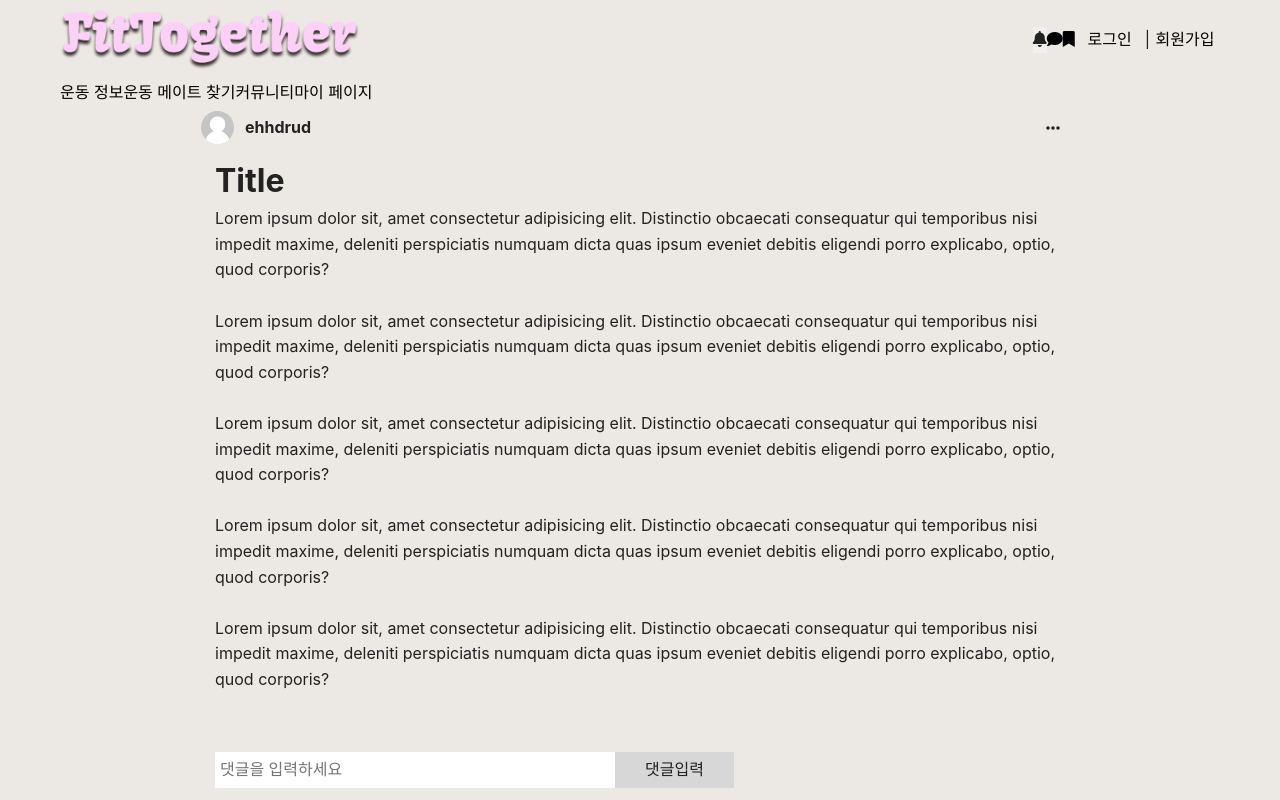
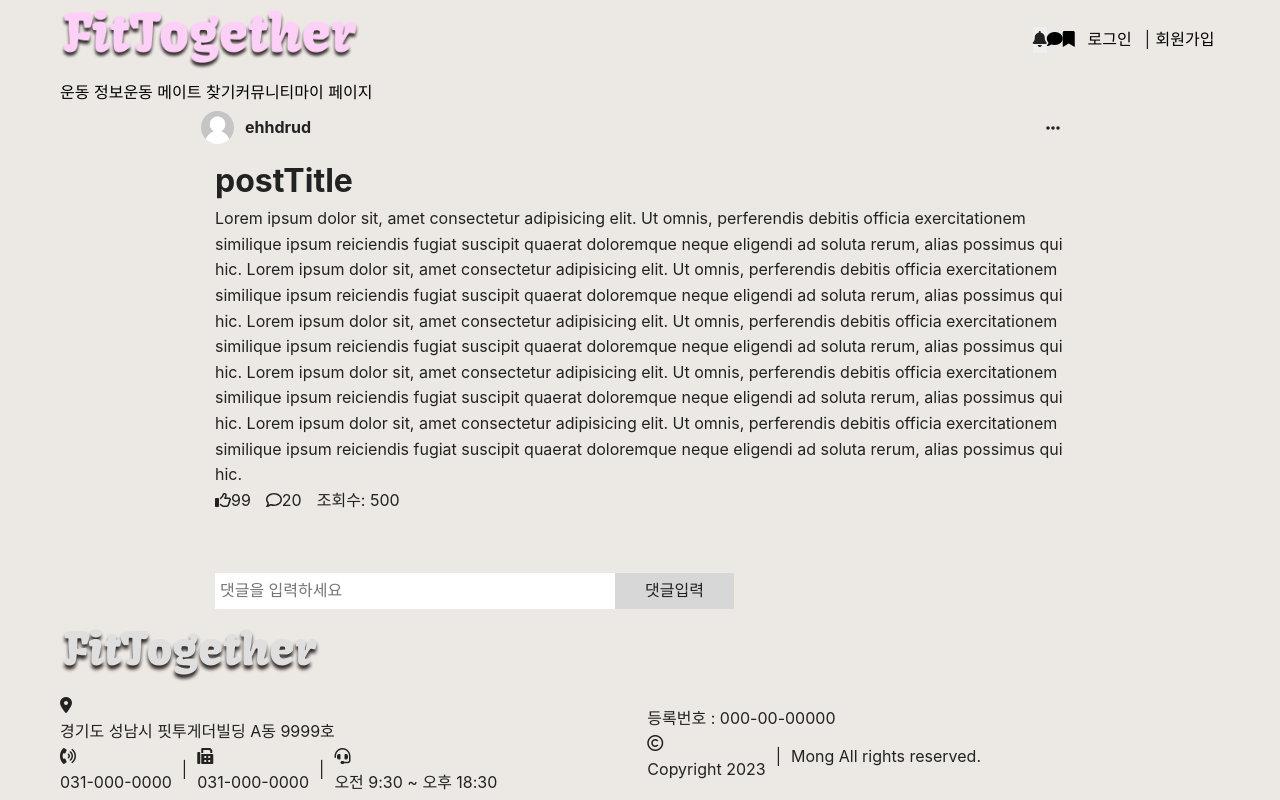
Before and after one commit to ashjang/FitTogether, a React (Vite) app in the folder web/: page /community/post in a window 1280 px wide. Shown: the top 800 px of the page. Built offline with nearby package versions, Linux system fonts and the light colour scheme.

Commit message:
feat: [feature/Community] - Quill 에디터 코드 수정, 댓글/대댓글 삭제 추가, Post 페이지 기타정보 추가 등

```diff
--- a/web/src/components/Community/PostList.tsx
+++ b/web/src/components/Community/PostList.tsx
@@ -1,7 +1,6 @@
 /** @jsxImportSource @emotion/react */
 import React, { useState } from "react";
 import { css } from "@emotion/react";
-
 import PostListItem from "../common/PostListItem";
 import styled from "@emotion/styled";
 import post_image_example from "../../assets/post_image_example.jpg";
--- a/web/src/components/CreatePost/QuillEditor.tsx
+++ b/web/src/components/CreatePost/QuillEditor.tsx
@@ -3,24 +3,43 @@ import ReactQuill from "react-quill";
 import styled from "@emotion/styled";
 import "react-quill/dist/quill.snow.css";
 
+export const formats = [
+  "header",
+  "font",
+  "size",
+  "bold",
+  "italic",
+  "underline",
+  "strike",
+  "align",
+  "blockquote",
+  "list",
+  "bullet",
+  "indent",
+  "background",
+  "color",
+  "link",
+  "image",
+  "video",
+  "width",
+];
+
 const QuillEditor = () => {
   const QuillRef = useRef<ReactQuill>();
   const [contents, setContents] = useState("");
+  console.log(contents);
 
   const modules = useMemo(
     () => ({
       toolbar: {
         container: [
-          ["bold", "italic", "underline", "strike", "blockquote"],
-          [{ size: ["small", false, "large", "huge"] }, { color: [] }],
-          [
-            { list: "ordered" },
-            { list: "bullet" },
-            { indent: "-1" },
-            { indent: "+1" },
-            { align: [] },
-          ],
-          ["image", "video"],
+          ["link", "image", "video"],
+          [{ header: [1, 2, 3, false] }],
+          ["bold", "italic", "underline", "strike"],
+          ["blockquote"],
+          [{ list: "ordered" }, { list: "bullet" }],
+          [{ color: [] }, { background: [] }],
+          [{ align: [] }],
         ],
       },
     }),
@@ -39,6 +58,7 @@ const QuillEditor = () => {
         value={contents}
         onChange={setContents}
         modules={modules}
+        formats={formats}
         theme="snow"
         placeholder="contents..."
       />
--- a/web/src/components/Post/Comments.tsx
+++ b/web/src/components/Post/Comments.tsx
@@ -3,6 +3,9 @@ import React, { useState } from "react";
 import styled from "@emotion/styled";
 import imgSrc from "../../assets/default-user-image.png";
 import { nanoid } from "nanoid";
+import { FontAwesomeIcon } from "@fortawesome/react-fontawesome";
+import { faTrashCan } from "@fortawesome/free-regular-svg-icons";
+import Modal from "react-modal";
 
 interface Comment {
   commentId: string; // 댓글의 고유 ID
@@ -14,6 +17,7 @@ interface Comment {
 }
 
 const Comments: React.FC = () => {
+  const [isModalOpen, setIsModalOpen] = useState(false);
   const [comments, setComments] = useState<Comment[]>([]);
   const [newComment, setNewComment] = useState("");
   const [newReply, setNewReply] = useState("");
@@ -75,6 +79,13 @@ const Comments: React.FC = () => {
     });
   };
 
+  const handleToggleModal = () => {
+    setIsModalOpen(!isModalOpen);
+  };
+
+  // 해당 댓글을 삭제하는 로직 추가해야!!
+  const handleDeleteIconClick = () => {};
+
   return (
     <CommentsComponent>
       <div>
@@ -88,6 +99,31 @@ const Comments: React.FC = () => {
                   </ProfileImageContainer>
                   <UserId>{comment.userId}</UserId>
                   <PostTime>{comment.postedAt}</PostTime>
+                  {/* 해당 댓글의 작성자만 아이콘이 보이도록하는 로직 추가해야!! */}
+                  <FaTrashCan icon={faTrashCan} onClick={handleToggleModal} />
+                  <Modal
+                    isOpen={isModalOpen}
+                    onRequestClose={handleToggleModal}
+                    contentLabel="Example Modal"
+                    style={{
+                      overlay: {
+                        backgroundColor: "rgba(0, 0, 0, 0.1)",
+                      },
+                      content: {
+                        width: "max-content",
+                        height: "max-content",
+                        margin: "auto",
+                        display: "flex",
+                        flexDirection: "column",
+                        justifyContent: "center",
+                        alignItems: "center",
+                        backgroundColor: "white",
+                      },
+                    }}
+                  >
+                    <button onClick={handleDeleteIconClick}>삭제하기</button>
+                    <button>취소하기</button>
+                  </Modal>
                 </TopDiv>
                 <Content>{comment.content}</Content>
               </CommentItem>
@@ -121,6 +157,34 @@ const Comments: React.FC = () => {
                       </ProfileImageContainer>
                       <UserId>{reply.userId}</UserId>
                       <PostTime>{reply.postedAt}</PostTime>
+                      {/* 해당 댓글의 작성자만 아이콘이 보이도록하는 로직 추가해야!! */}
+                      <FaTrashCan
+                        icon={faTrashCan}
+                        onClick={handleToggleModal}
+                      />
+                      <Modal
+                        isOpen={isModalOpen}
+                        onRequestClose={handleToggleModal}
+                        contentLabel="Example Modal"
+                        style={{
+                          overlay: {
+                            backgroundColor: "rgba(0, 0, 0, 0.1)",
+                          },
+                          content: {
+                            width: "max-content",
+                            height: "max-content",
+                            margin: "auto",
+                            display: "flex",
+                            flexDirection: "column",
+                            justifyContent: "center",
+                            alignItems: "center",
+                            backgroundColor: "white",
+                          },
+                        }}
+                      >
+                        <button>수정하기</button>
+                        <button>삭제하기</button>
+                      </Modal>
                     </TopDiv>
                     <Content>{reply.content}</Content>
                   </ReplyItem>
@@ -187,6 +251,7 @@ const TopDiv = styled.div`
   display: flex;
   justify-content: flex-start;
   align-items: center;
+  position: relative;
 `;
 
 const UserId = styled.p`
@@ -198,6 +263,11 @@ const UserId = styled.p`
 const PostTime = styled.p`
   margin: 5px 0 0 0;
   font-size: 10px;
+`;
+
+const FaTrashCan = styled(FontAwesomeIcon)`
+  position: absolute;
+  right: 0;
 `;
 
 const Content = styled.p`
--- a/web/src/components/Post/PostContents.tsx
+++ b/web/src/components/Post/PostContents.tsx
@@ -1,11 +1,46 @@
 import React, { useState } from "react";
-import imgSrc from "../../assets/default-user-image.png";
+import default_user_image from "../../assets/default-user-image.png";
 import styled from "@emotion/styled";
 import { FontAwesomeIcon } from "@fortawesome/react-fontawesome";
 import { faEllipsis } from "@fortawesome/free-solid-svg-icons";
+import { faThumbsUp } from "@fortawesome/free-regular-svg-icons";
+import { faComment } from "@fortawesome/free-regular-svg-icons";
 import Modal from "react-modal";
 
+const imageSrc: string = default_user_image;
+
 interface Props {}
+
+interface Data {
+  profileImage: string;
+  nickname: string;
+  postTitle: string;
+  postContents: string;
+  likeCount: number;
+  commentCount: number;
+  hitsCount: number;
+}
+
+const data: Data = {
+  profileImage: imageSrc,
+  nickname: "ehhdrud",
+  postTitle: "postTitle",
+  postContents:
+    "Lorem ipsum dolor sit, amet consectetur adipisicing elit. Ut omnis, perferendis debitis officia exercitationem similique ipsum reiciendis fugiat suscipit quaerat doloremque neque eligendi ad soluta rerum, alias possimus qui hic. Lorem ipsum dolor sit, amet consectetur adipisicing elit. Ut omnis, perferendis debitis officia exercitationem similique ipsum reiciendis fugiat suscipit quaerat doloremque neque eligendi ad soluta rerum, alias possimus qui hic. Lorem ipsum dolor sit, amet consectetur adipisicing elit. Ut omnis, perferendis debitis officia exercitationem similique ipsum reiciendis fugiat suscipit quaerat doloremque neque eligendi ad soluta rerum, alias possimus qui hic. Lorem ipsum dolor sit, amet consectetur adipisicing elit. Ut omnis, perferendis debitis officia exercitationem similique ipsum reiciendis fugiat suscipit quaerat doloremque neque eligendi ad soluta rerum, alias possimus qui hic. Lorem ipsum dolor sit, amet consectetur adipisicing elit. Ut omnis, perferendis debitis officia exercitationem similique ipsum reiciendis fugiat suscipit quaerat doloremque neque eligendi ad soluta rerum, alias possimus qui hic.",
+  likeCount: 99,
+  commentCount: 20,
+  hitsCount: 500,
+};
+
+const {
+  profileImage,
+  nickname,
+  postTitle,
+  postContents,
+  likeCount,
+  commentCount,
+  hitsCount,
+} = data;
 
 const PostContents: React.FC<Props> = () => {
   const [isModalOpen, setIsModalOpen] = useState(false);
@@ -18,9 +53,9 @@ const PostContents: React.FC<Props> = () => {
     <PostContentsComponent>
       <ProfileContainer>
         <ProfileImageContainer>
-          <ProfileImage src={imgSrc} />
+          <ProfileImage src={profileImage} />
         </ProfileImageContainer>
-        <ProfileNickname>ehhdrud</ProfileNickname>
+        <ProfileNickname>{nickname}</ProfileNickname>
         <FaEllipsis icon={faEllipsis} onClick={handleToggleModal} />
         <Modal
           isOpen={isModalOpen}
@@ -47,38 +82,22 @@ const PostContents: React.FC<Props> = () => {
         </Modal>
       </ProfileContainer>
       <Post>
-        <h1>Title</h1>
-        <p>
-          Lorem ipsum dolor sit, amet consectetur adipisicing elit. Distinctio
-          obcaecati consequatur qui temporibus nisi impedit maxime, deleniti
-          perspiciatis numquam dicta quas ipsum eveniet debitis eligendi porro
-          explicabo, optio, quod corporis?
-          <br />
-          <br />
-          Lorem ipsum dolor sit, amet consectetur adipisicing elit. Distinctio
-          obcaecati consequatur qui temporibus nisi impedit maxime, deleniti
-          perspiciatis numquam dicta quas ipsum eveniet debitis eligendi porro
-          explicabo, optio, quod corporis?
-          <br />
-          <br />
-          Lorem ipsum dolor sit, amet consectetur adipisicing elit. Distinctio
-          obcaecati consequatur qui temporibus nisi impedit maxime, deleniti
-          perspiciatis numquam dicta quas ipsum eveniet debitis eligendi porro
-          explicabo, optio, quod corporis?
-          <br />
-          <br />
-          Lorem ipsum dolor sit, amet consectetur adipisicing elit. Distinctio
-          obcaecati consequatur qui temporibus nisi impedit maxime, deleniti
-          perspiciatis numquam dicta quas ipsum eveniet debitis eligendi porro
-          explicabo, optio, quod corporis?
-          <br />
-          <br />
-          Lorem ipsum dolor sit, amet consectetur adipisicing elit. Distinctio
-          obcaecati consequatur qui temporibus nisi impedit maxime, deleniti
-          perspiciatis numquam dicta quas ipsum eveniet debitis eligendi porro
-          explicabo, optio, quod corporis?
-        </p>
+        <h1>{postTitle}</h1>
+        <p>{postContents}</p>
       </Post>
+      <PostDetail>
+        <PostDetailItem>
+          <FaThumbsUp icon={faThumbsUp} />
+          <span>{likeCount}</span>
+        </PostDetailItem>
+        <PostDetailItem>
+          <FaComment icon={faComment} />
+          <span>{commentCount}</span>
+        </PostDetailItem>
+        <PostDetailItem>
+          <span>조회수: {hitsCount}</span>
+        </PostDetailItem>
+      </PostDetail>
     </PostContentsComponent>
   );
 };
@@ -132,4 +151,27 @@ const Post = styled.div`
   width: 850px;
 `;
 
+const PostDetail = styled.div`
+  display: flex;
+  justify-content: flex-start;
+  align-items: center;
+  width: 850px;
+`;
+
+const PostDetailItem = styled.div`
+  margin-right: 15px;
+`;
+
+const FaThumbsUp = styled(FontAwesomeIcon)`
+  // position: absolute;
+  // margin: 0 30px;
+  // right: 0px;
+`;
+
+const FaComment = styled(FontAwesomeIcon)`
+  // position: absolute;
+  // margin: 0 30px;
+  // right: 0px;
+`;
+
 export default PostContents;
--- a/web/src/components/common/PostListItem.tsx
+++ b/web/src/components/common/PostListItem.tsx
@@ -103,6 +103,7 @@ const PostDetail = styled.div`
 const PostDetailItem = styled.div`
   margin-right: 15px;
 `;
+
 const FaThumbsUp = styled(FontAwesomeIcon)``;
 
 const FaComment = styled(FontAwesomeIcon)``;
```
